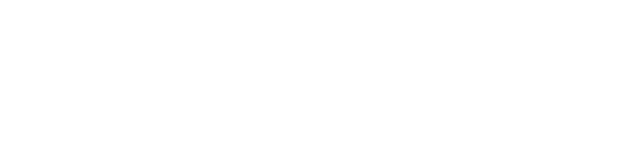
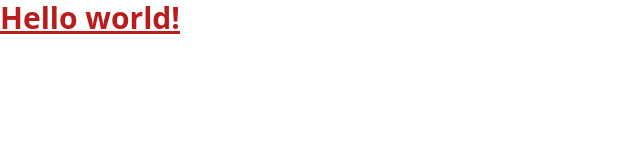
Before and after one commit to Gian-vie/tailwind-stdin, a website: page src/index.html in a window 1280 px wide. Shown: the whole page, without its empty margins (0-640 px from the left). Drawn offline with Linux system fonts and the light colour scheme.

Commit message:
setup config

```diff
--- /dev/null
+++ b/package.json
@@ -0,0 +1,5 @@
+{
+  "devDependencies": {
+    "tailwindcss": "^3.4.17"
+  }
+}
--- a/index.html
+++ b/src/index.html
@@ -4,8 +4,11 @@
     <meta charset="UTF-8">
     <meta name="viewport" content="width=device-width, initial-scale=1.0">
     <title>Tailwind stdin</title>
+    <link href="./output.css" rel="stylesheet">
 </head>
 <body>
-
+    <h1 class="text-3xl font-bold underline text-red-700">
+        Hello world!
+      </h1>
 </body>
 </html>
--- /dev/null
+++ b/src/input.css
@@ -0,0 +1,3 @@
+@tailwind base;
+@tailwind components;
+@tailwind utilities;
--- /dev/null
+++ b/tailwind.config.js
@@ -0,0 +1,8 @@
+/** @type {import('tailwindcss').Config} */
+module.exports = {
+  content: ["./src/**/*.{html,js}"],
+  theme: {
+    extend: {},
+  },
+  plugins: [],
+}
```
Also changed, not shown: src/output.css (added), 2 other files.
